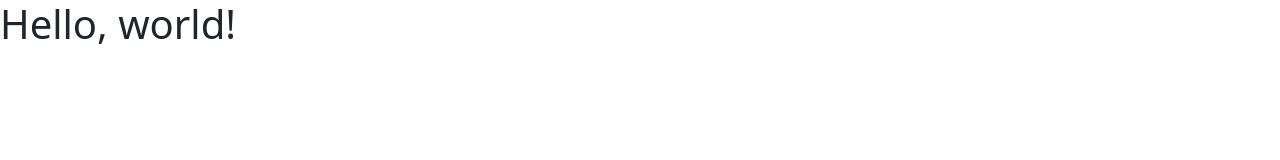
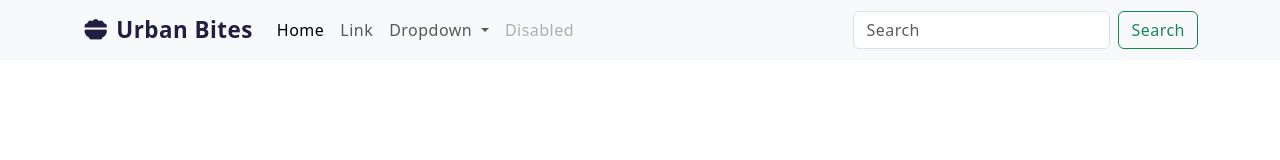
Before and after one commit to premkr017/restaurantwebsitebootstrap, a plain HTML site: page index.html in a window 1280 px wide. Drawn offline with nearby package versions, Linux system fonts and the light colour scheme.

Commit message:
new css add on the urban text and add icon

```diff
--- a/index.html
+++ b/index.html
@@ -5,14 +5,52 @@
     <meta name="viewport" content="width=device-width, initial-scale=1">
     <title>Restaurant Website Bootstrap</title>
     <link href="https://cdn.jsdelivr.net/npm/bootstrap@5.3.8/dist/css/bootstrap.min.css" rel="stylesheet" integrity="sha384-sRIl4kxILFvY47J16cr9ZwB07vP4J8+LH7qKQnuqkuIAvNWLzeN8tE5YBujZqJLB" crossorigin="anonymous">
+    <link rel="stylesheet" href="https://cdnjs.cloudflare.com/ajax/libs/font-awesome/7.0.1/css/all.min.css" integrity="sha512-2SwdPD6INVrV/lHTZbO2nodKhrnDdJK9/kg2XD1r9uGqPo1cUbujc+IYdlYdEErWNu69gVcYgdxlmVmzTWnetw==" crossorigin="anonymous" referrerpolicy="no-referrer" />
     <link rel="stylesheet" href="style.css">
+
   </head>
   <body>
-    <h1>Hello, world!</h1>
       <div>
           <!-- navbar here -->
           <header>
-
+              <nav class="navbar navbar-expand-lg bg-body-tertiary">
+                  <div class="container">
+                      <a class="navbar-brand" href="#"><i class="fa-solid fa-bowl-food"></i>
+                        Urban Bites
+                      </a>
+                      <button class="navbar-toggler" type="button" data-bs-toggle="collapse" data-bs-target="#navbarSupportedContent" aria-controls="navbarSupportedContent" aria-expanded="false" aria-label="Toggle navigation">
+      <span class="navbar-toggler-icon"></span>
+    </button>
+    <div class="collapse navbar-collapse" id="navbarSupportedContent">
+        <ul class="navbar-nav me-auto mb-2 mb-lg-0">
+            <li class="nav-item">
+                <a class="nav-link active" aria-current="page" href="#">Home</a>
+            </li>
+            <li class="nav-item">
+                <a class="nav-link" href="#">Link</a>
+            </li>
+            <li class="nav-item dropdown">
+                <a class="nav-link dropdown-toggle" href="#" role="button" data-bs-toggle="dropdown" aria-expanded="false">
+                    Dropdown
+                </a>
+                <ul class="dropdown-menu">
+                    <li><a class="dropdown-item" href="#">Action</a></li>
+                    <li><a class="dropdown-item" href="#">Another action</a></li>
+                    <li><hr class="dropdown-divider"></li>
+                    <li><a class="dropdown-item" href="#">Something else here</a></li>
+                </ul>
+            </li>
+            <li class="nav-item">
+                <a class="nav-link disabled" aria-disabled="true">Disabled</a>
+            </li>
+        </ul>
+        <form class="d-flex" role="search">
+            <input class="form-control me-2" type="search" placeholder="Search" aria-label="Search"/>
+            <button class="btn btn-outline-success" type="submit">Search</button>
+        </form>
+    </div>
+</div>
+</nav>
 </header>
 
 <!-- section here -->
@@ -26,6 +64,7 @@
 
 </footer>
 </div>
+<!-- <h1>Hello, world!</h1> -->
 
 
 
--- a/style.css
+++ b/style.css
@@ -1,3 +1,8 @@
+*{
+    letter-spacing: .03rem;
+    color: var(--black-market);
+}
+
 :root {
     --white: #fff;
     --black-market: #231e41;
@@ -6,3 +11,11 @@
     --dark-gray: #f2f3f5;
     --light-gray: #f9fafc;
 }
+
+/* navbar styling */
+
+.navbar-brand{
+    font-weight: 600;
+    font-size: 1.4rem;
+    color: var(--black-market);
+}
```
Lines whose indentation alone changed are shown as unchanged.
